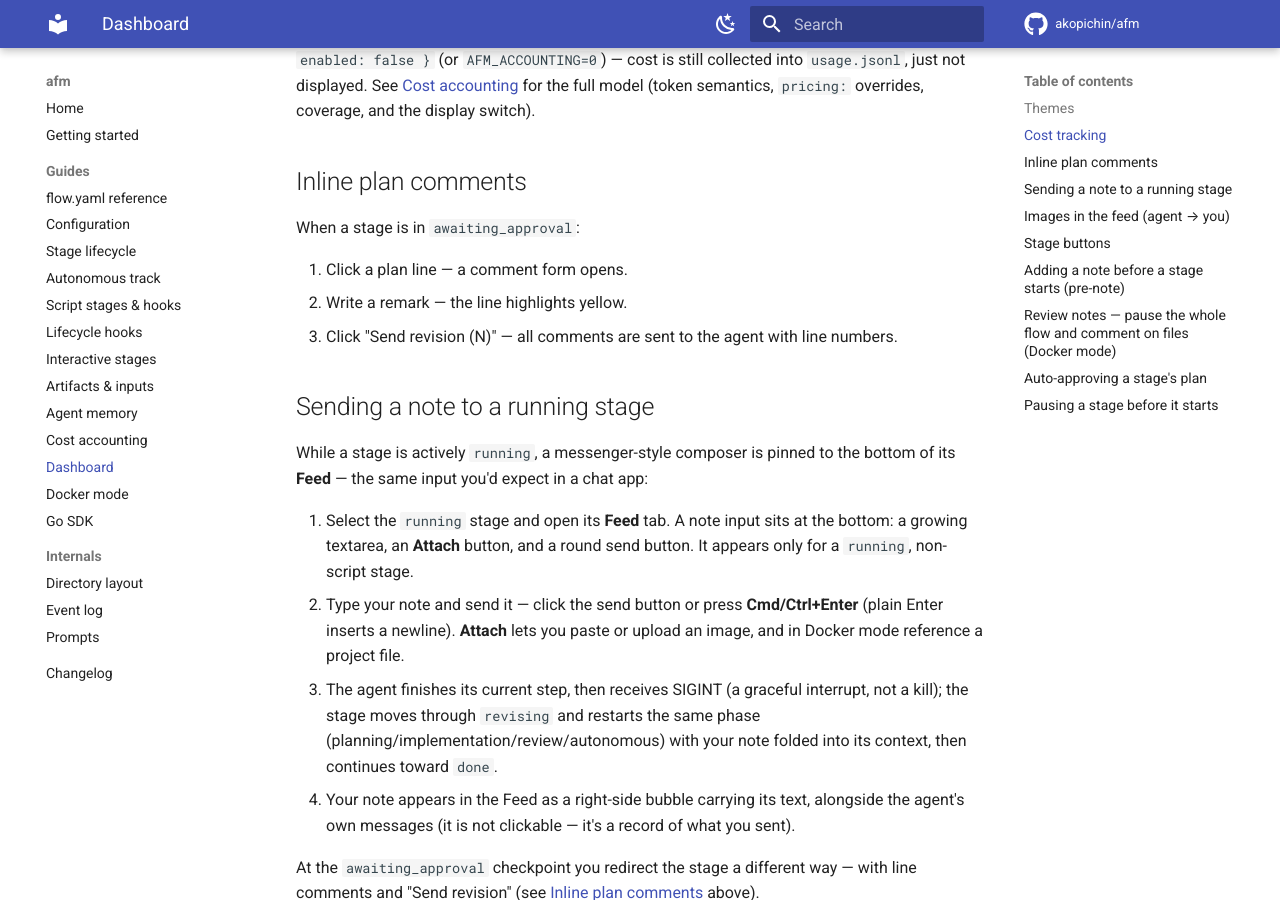
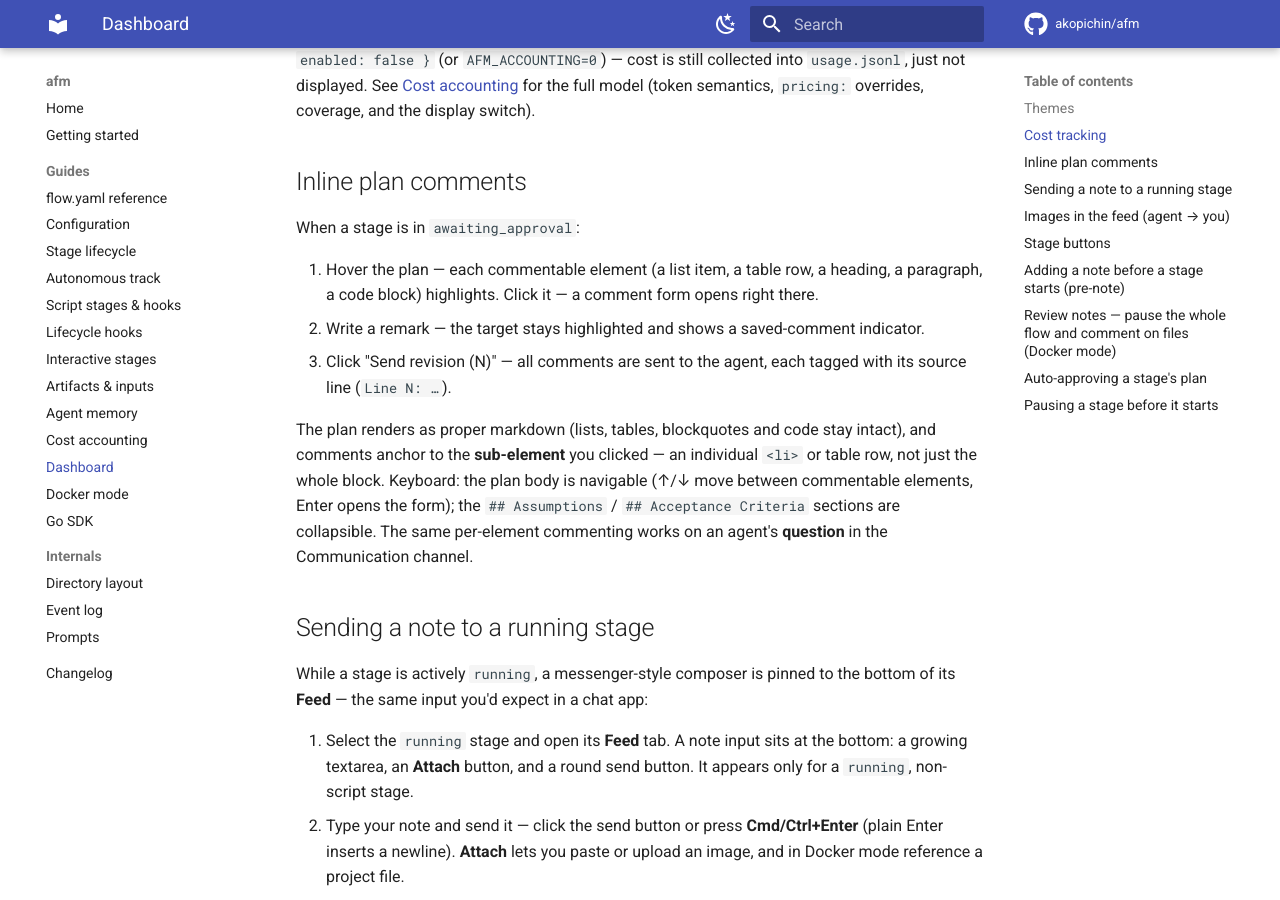
Before and after one commit to akopichin/afm, an MkDocs documentation site: the page built from docs/dashboard.md, in a window 1280 px wide and 900 px high, scrolled down 1447 px. Built offline with MkDocs 1.6.1 and Material for MkDocs 9.7.7, drawn with Linux system fonts in a browser that asks for light colours; comment, search, counter and statistics services are not loaded.

Commit message:
docs: построчные комментарии по под-элементам + картинки агента в ленте
dashboard.md: раздел Inline plan comments описывает якорение на под-элемент
(li/tr/заголовок/абзац/code), клавиатуру и сворачиваемые спец-секции; новый
раздел Images in the feed. CHANGELOG: записи за 2026-09-19 по обеим фичам.

```diff
--- a/docs/dashboard.md
+++ b/docs/dashboard.md
@@ -64,9 +64,18 @@ full model (token semantics, `pricing:` overrides, coverage, and the display swi
 
 When a stage is in `awaiting_approval`:
 
-1. Click a plan line — a comment form opens.
-2. Write a remark — the line highlights yellow.
-3. Click "Send revision (N)" — all comments are sent to the agent with line numbers.
+1. Hover the plan — each commentable element (a list item, a table row, a heading,
+   a paragraph, a code block) highlights. Click it — a comment form opens right there.
+2. Write a remark — the target stays highlighted and shows a saved-comment indicator.
+3. Click "Send revision (N)" — all comments are sent to the agent, each tagged with
+   its source line (`Line N: …`).
+
+The plan renders as proper markdown (lists, tables, blockquotes and code stay intact),
+and comments anchor to the **sub-element** you clicked — an individual `<li>` or table
+row, not just the whole block. Keyboard: the plan body is navigable (↑/↓ move between
+commentable elements, Enter opens the form); the `## Assumptions` / `## Acceptance
+Criteria` sections are collapsible. The same per-element commenting works on an agent's
+**question** in the Communication channel.
 
 ## Sending a note to a running stage
 
```
Also changed, not shown: CHANGELOG.md (+21 -0 lines).
